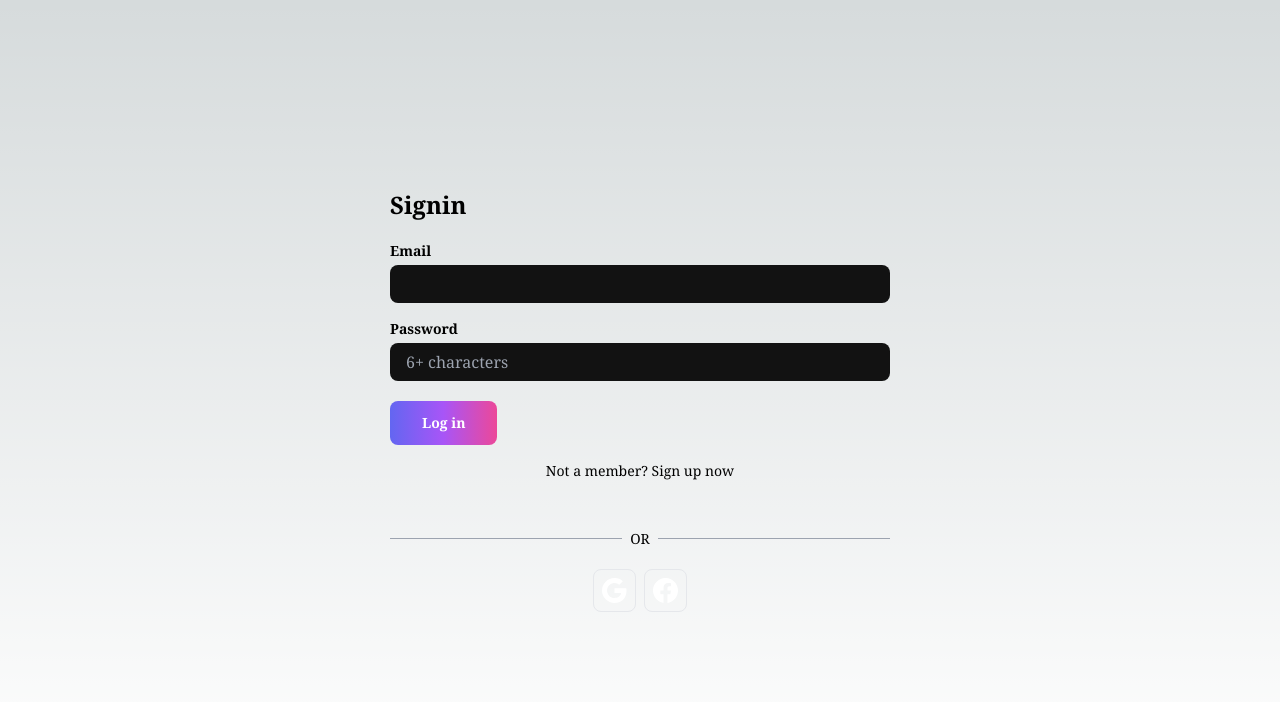
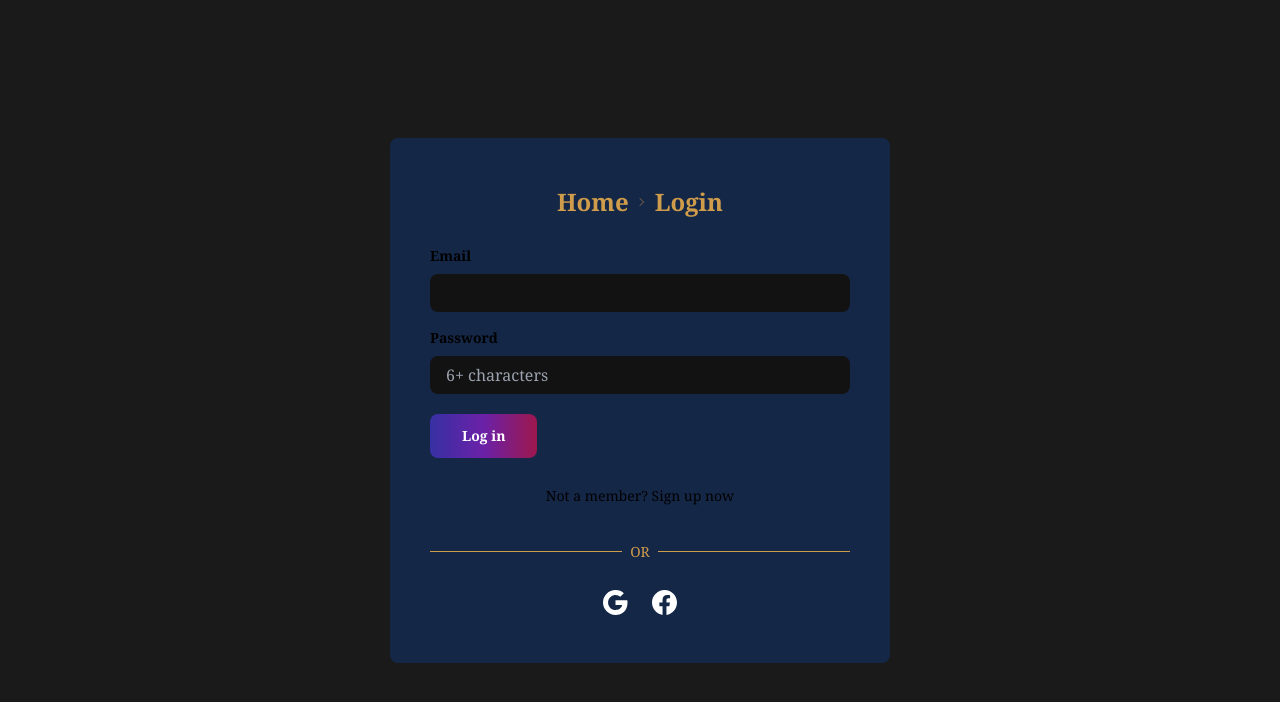
Before and after one commit to hnguyen96/personal-project, a Next.js app: page /sign-in in a window 1280 px wide. Shown: the top 702 px of the page. Built offline with nearby package versions, Linux system fonts and the light colour scheme; no server answers.

Commit message:
Signin UI

```diff
--- a/app/(auth)/sign-in/page.tsx
+++ b/app/(auth)/sign-in/page.tsx
@@ -1,10 +1,19 @@
+"use client"
 import SignInForm from "@/components/forms/SigninForm";
+import { useRouter } from "next/navigation";
 
 export default function Page() {
+  const router = useRouter();
+
   return (
-    <div className="flex min-h-screen items-center font-serif flex-col justify-center">
-      <div className="w-[500px] my-10">
-        <h2 className="text-2xl font-bold mb-5">Signin</h2>
+    <div className="flex min-h-screen items-center font-serif flex-col justify-center bg-[#1a1a1a]">
+      <div className="w-[500px] p-10 bg-secondary rounded-lg">
+        <div className="text-2xl mx-auto breadcrumbs font-extrabold fon mb-5 flex justify-center">
+          <ul className="text-[#ce9c4b]">
+            <li><a onClick={() => router.push("/")}>Home</a></li>
+            <li><a onClick={() => router.push("/sign-in")}>Login</a></li>
+          </ul>
+        </div>
         <SignInForm />
       </div>
     </div>
--- a/app/page.tsx
+++ b/app/page.tsx
@@ -4,7 +4,7 @@ import Image from 'next/image'
 
 export default function Home() {
   return (
-    <main className="flex min-h-screen flex-col items-center font-serif justify-between text-secondary-content bg-[#262626]">
+    <main className="flex min-h-screen flex-col items-center font-serif justify-between text-secondary-content bg-[#1a1a1a]">
       <Header />
       <div className="hero">
 
--- a/components/auth/OAuthSignin.tsx
+++ b/components/auth/OAuthSignin.tsx
@@ -34,7 +34,7 @@ export default function OAuthSignIn() {
   return (
     <div className="flex gap-2">
       <div
-        className="flex items-center rounded-lg border border-line cursor-pointer p-2"
+        className="flex items-center cursor-pointer p-2"
         onClick={() => oauthSignIn("oauth_google")}
       >
         {isLoading === "oauth_google" ? (
@@ -53,7 +53,7 @@ export default function OAuthSignIn() {
         )}
       </div>
       <div
-        className="flex items-center rounded-lg border border-line cursor-pointer p-2"
+        className="flex items-center cursor-pointer p-2"
         onClick={() => oauthSignIn("oauth_facebook")}
       >
         {isLoading === "oauth_facebook" ? (
--- a/components/forms/FormElements.tsx
+++ b/components/forms/FormElements.tsx
@@ -13,7 +13,7 @@ export function SubmitButton({ label, disabled, width, loading }: SubmitButtonPr
     <button
       type="submit"
       disabled={disabled || loading}
-      className={`h-[44px] rounded-lg bg-gradient-to-r from-indigo-500 via-purple-500 to-pink-500 text-sm text-white font-semibold flex items-center justify-center px-8 py-2 w-[${width}px]`}
+      className={`h-[44px] rounded-lg bg-gradient-to-r from-indigo-800 via-purple-800 to-pink-800 text-sm text-white font-semibold flex items-center justify-center px-8 py-2 w-[${width}px]`}
     >
       {loading?<Loading/>:label}
     </button>
@@ -31,7 +31,7 @@ type FormInputProps = {
 export function FormInput({ type, label, placeholder, disabled, errors, ...rest }: FormInputProps) {
   return (
     <div className="flex flex-col gap-1 mb-4">
-      <span className="text-sm font-bold">{label}</span>
+      <span className="text-sm font-bold mb-1">{label}</span>
       <input
         className="bg-input-base h-[38px] rounded-lg pl-4"
         type={type}
--- a/components/forms/SigninForm.tsx
+++ b/components/forms/SigninForm.tsx
@@ -43,7 +43,7 @@ export default function SignInForm() {
     }
   };
   return (
-    <>
+    <div className="flex flex-col">
       <form onSubmit={handleSubmit(onSubmit)}>
           <Controller
             name="email"
@@ -98,7 +98,7 @@ export default function SignInForm() {
           </div>
       </form>
 
-      <div className="flex justify-center items-center w-full mt-4">
+      <div className="flex justify-center items-center w-full mt-7">
         <span className="cursor-pointer text-line font-normal text-sm text-center w-full">
           <button onClick={() => router.push("/sign-up")}>
             Not a member? Sign up now
@@ -106,12 +106,12 @@ export default function SignInForm() {
         </span>
       </div>
 
-      <div className="relative flex py-5 items-center mt-7">
-        <div className="flex-grow border-t border-gray-400"></div>
-        <span className="flex-shrink mx-2 text-line font-normal text-sm">
+      <div className="relative flex py-5 items-center mt-4">
+        <div className="flex-grow border-t border-[#ce9c4b]"></div>
+        <span className="flex-shrink mx-2 text-line font-normal text-sm text-[#ce9c4b]">
           OR
         </span>
-        <div className="flex-grow border-t border-gray-400"></div>
+        <div className="flex-grow border-t border-[#ce9c4b]"></div>
       </div>
 
       <div className="flex justify-center">
@@ -119,6 +119,6 @@ export default function SignInForm() {
       </div>
 
       <Toaster richColors />
-    </>
+    </div>
   );
 }
--- a/tailwind.config.ts
+++ b/tailwind.config.ts
@@ -12,8 +12,6 @@ const config: Config = {
         'gradient-radial': 'radial-gradient(var(--tw-gradient-stops))',
         'gradient-conic':
           'conic-gradient(from 180deg at 50% 50%, var(--tw-gradient-stops))',
-
-        'home': "url('/galaxy.jpg')",
       },
     },
   },
```
Lines whose indentation alone changed are shown as unchanged.
